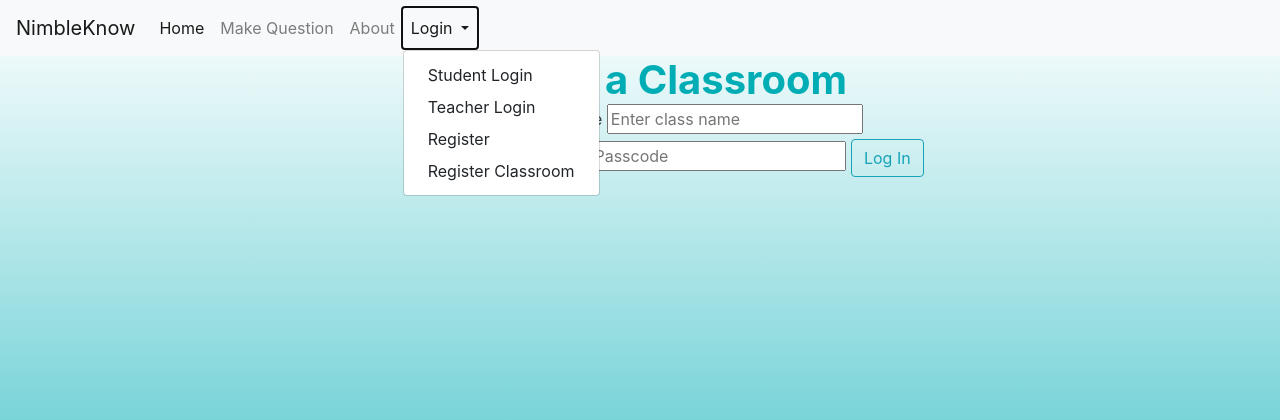
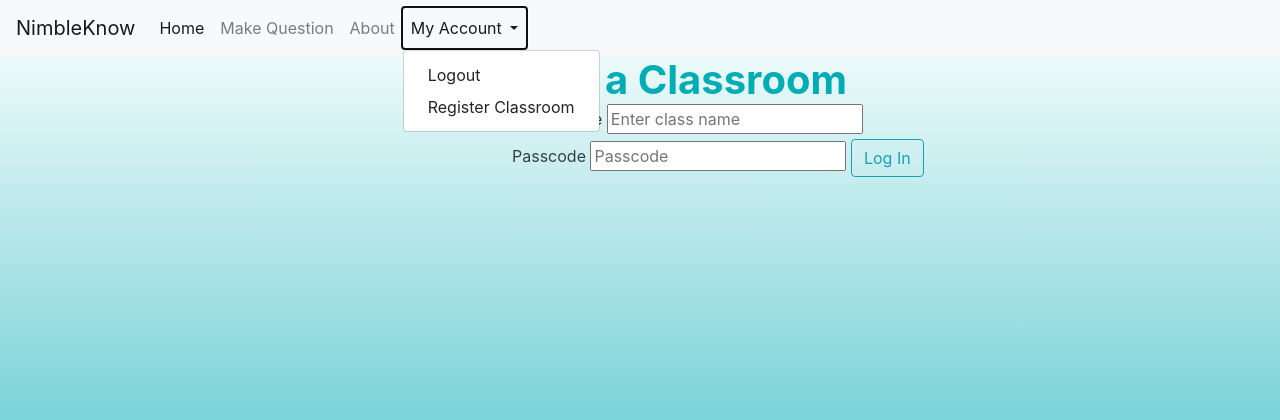
Before and after one commit to wwu-csci-497/csci-497-project-classroomfeedbacksystem, a Flask app: page /registerclass in a window 1280 px wide, after a click on "My Account". Shown: the top 420 px of the page. Run offline with Flask 2, Linux system fonts and the light colour scheme; the visitor is signed in with stand-in values (Sample User, id 1); data comes from the database, SQL or seed files in the repository; some libraries are stand-ins or nearby versions.

Commit message:
fix auth

```diff
--- a/flaskr/templates/base.html
+++ b/flaskr/templates/base.html
@@ -97,13 +97,21 @@
 
         <li class="nav-item dropdown">
           <a class="nav-link dropdown-toggle" href="#" id="navbarDropdownMenuLink" role="button" data-toggle="dropdown" aria-haspopup="true" aria-expanded="false">
+            {% if session.get('user_id') is none %}
             Login
-          </a>
-          <div class="dropdown-menu" aria-labelledby="navbarDropdownMenuLink">
+          {% else %}
+            My Account
+            {% endif %}
+        </a>
+        <div class="dropdown-menu" aria-labelledby="navbarDropdownMenuLink">
+          {% if session.get('user_id') is none %}
             <a class="dropdown-item" href="{{ url_for('auth.studentlogin') }}">Student Login</a>
             <a class="dropdown-item" href="{{ url_for('auth.teacherlogin') }}">Teacher Login</a>
-            <a class="dropdown-item" href="{{ url_for('auth.register') }}">Register</a>
-            <a class="dropdown-item" href="{{ url_for('auth.registerclass') }}">Register Classroom</a>
+            <a class="dropdown-item" href="{{ url_for('auth.register') }}">Teacher Register</a>
+          {% else %}
+          <a class="dropdown-item" href="{{ url_for('auth.logout') }}">Logout</a>
+          <a class="dropdown-item" href="{{ url_for('auth.registerclass') }}">Register Classroom</a>
+          {% endif %}
           </div>
         </li>
         <li class="nav-item">
```
